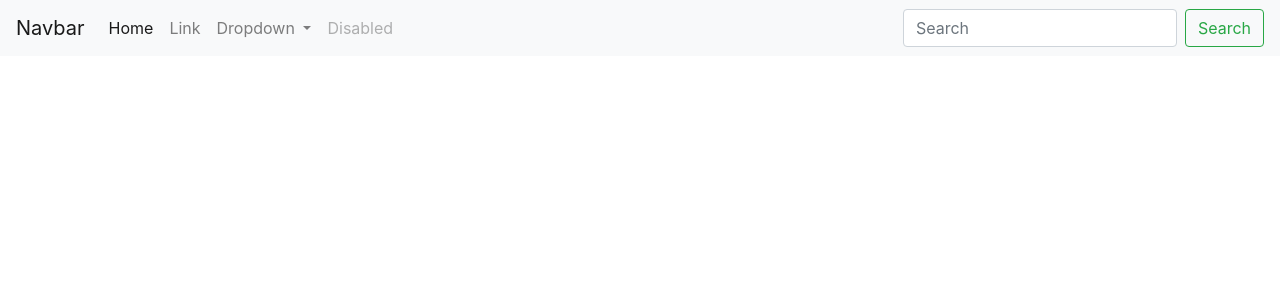
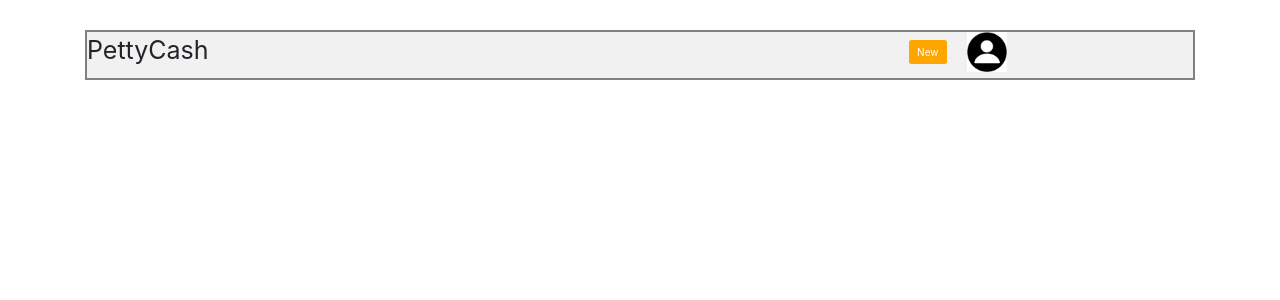
Before and after one commit to jonamarkin/PettyCashApp, a Vue app: page /Userdashboard in a window 1280 px wide. Shown: the top 300 px of the page. Built offline with nearby package versions, Linux system fonts and the light colour scheme.

Commit message:
dashboard

```diff
--- a/index.html
+++ b/index.html
@@ -4,6 +4,7 @@
     <meta charset="utf-8">
     <meta name="viewport" content="width=device-width,initial-scale=1.0">
     <title>pettycash</title>
+    <link rel="stylesheet" href="https://maxcdn.bootstrapcdn.com/bootstrap/3.3.7/css/bootstrap.min.css">
     <link rel="stylesheet" href="https://stackpath.bootstrapcdn.com/bootstrap/4.1.1/css/bootstrap.min.css" integrity="sha384-WskhaSGFgHYWDcbwN70/dfYBj47jz9qbsMId/iRN3ewGhXQFZCSftd1LZCfmhktB" crossorigin="anonymous">
   </head>
   <body>
@@ -12,6 +13,8 @@
 
     <script src="https://code.jquery.com/jquery-3.3.1.slim.min.js" integrity="sha384-q8i/X+965DzO0rT7abK41JStQIAqVgRVzpbzo5smXKp4YfRvH+8abtTE1Pi6jizo" crossorigin="anonymous"></script>
     <script src="https://cdnjs.cloudflare.com/ajax/libs/popper.js/1.14.3/umd/popper.min.js" integrity="sha384-ZMP7rVo3mIykV+2+9J3UJ46jBk0WLaUAdn689aCwoqbBJiSnjAK/l8WvCWPIPm49" crossorigin="anonymous"></script>
+    <script src="https://ajax.googleapis.com/ajax/libs/jquery/3.3.1/jquery.min.js"></script>
+    <script src="https://maxcdn.bootstrapcdn.com/bootstrap/3.3.7/js/bootstrap.min.js"></script>
     <script src="https://stackpath.bootstrapcdn.com/bootstrap/4.1.1/js/bootstrap.min.js" integrity="sha384-smHYKdLADwkXOn1EmN1qk/HfnUcbVRZyYmZ4qpPea6sjB/pTJ0euyQp0Mk8ck+5T" crossorigin="anonymous"></script>
   </body>
 </html>
--- a/src/components/Userdashboard.vue
+++ b/src/components/Userdashboard.vue
@@ -1,39 +1,12 @@
 <template>
-    <nav class="navbar navbar-expand-lg navbar-light bg-light">
-  <a class="navbar-brand" href="#">Navbar</a>
-  <button class="navbar-toggler" type="button" data-toggle="collapse" data-target="#navbarSupportedContent" aria-controls="navbarSupportedContent" aria-expanded="false" aria-label="Toggle navigation">
-    <span class="navbar-toggler-icon"></span>
-  </button>
-
-  <div class="collapse navbar-collapse" id="navbarSupportedContent">
-    <ul class="navbar-nav mr-auto">
-      <li class="nav-item active">
-        <a class="nav-link" href="#">Home <span class="sr-only">(current)</span></a>
-      </li>
-      <li class="nav-item">
-        <a class="nav-link" href="#">Link</a>
-      </li>
-      <li class="nav-item dropdown">
-        <a class="nav-link dropdown-toggle" href="#" id="navbarDropdown" role="button" data-toggle="dropdown" aria-haspopup="true" aria-expanded="false">
-          Dropdown
-        </a>
-        <div class="dropdown-menu" aria-labelledby="navbarDropdown">
-          <a class="dropdown-item" href="#">Action</a>
-          <a class="dropdown-item" href="#">Another action</a>
-          <div class="dropdown-divider"></div>
-          <a class="dropdown-item" href="#">Something else here</a>
-        </div>
-      </li>
-      <li class="nav-item">
-        <a class="nav-link disabled" href="#">Disabled</a>
-      </li>
-    </ul>
-    <form class="form-inline my-2 my-lg-0">
-      <input class="form-control mr-sm-2" type="search" placeholder="Search" aria-label="Search">
-      <button class="btn btn-outline-success my-2 my-sm-0" type="submit">Search</button>
-    </form>
-  </div>
-</nav>
+<div class="container">
+   <div class="flex-container">
+  <div>PettyCash</div>
+  <div class="buttons"
+  <div><button class="btn btn-default">New</button></div>
+  <div><img style="width:40px;" src="../assets/profile.png"></div>
+</div>
+</div>
 </template>
 <script>
 export default {
@@ -43,12 +16,32 @@ export default {
 <style scoped>
 .flex-container {
   display: flex;
- }
+  background-color:  #f1f1f1;
+  border: 2px solid grey;
+   height: 50px;
+
+}
 
 .flex-container > div {
-  margin: 10px;
-  padding: 20px;
-  font-size: 30px;
+   /* margin: 10px;
+  padding: 20px; */
+  font-size: 25px;
+
+}
+.container{
+    width: 90%;
+     margin: auto;
+     margin-top: 30px;
+}
+
+button{
+    margin-left: 700px;
+    font:30px;
+    color: white;
+    background: orange;
+}
+img{
+    margin-left: 20px;
 }
 
 </style>
```
